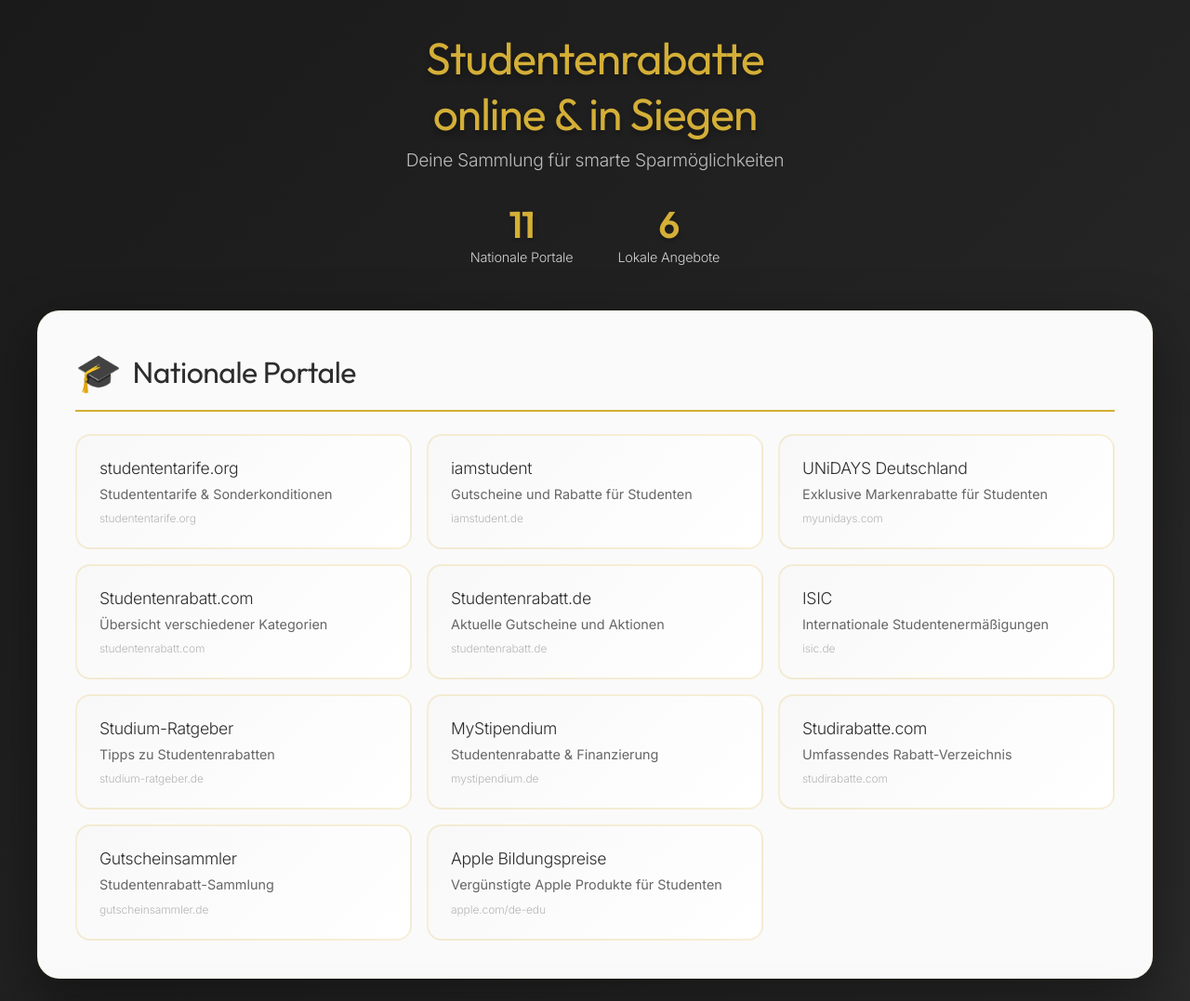
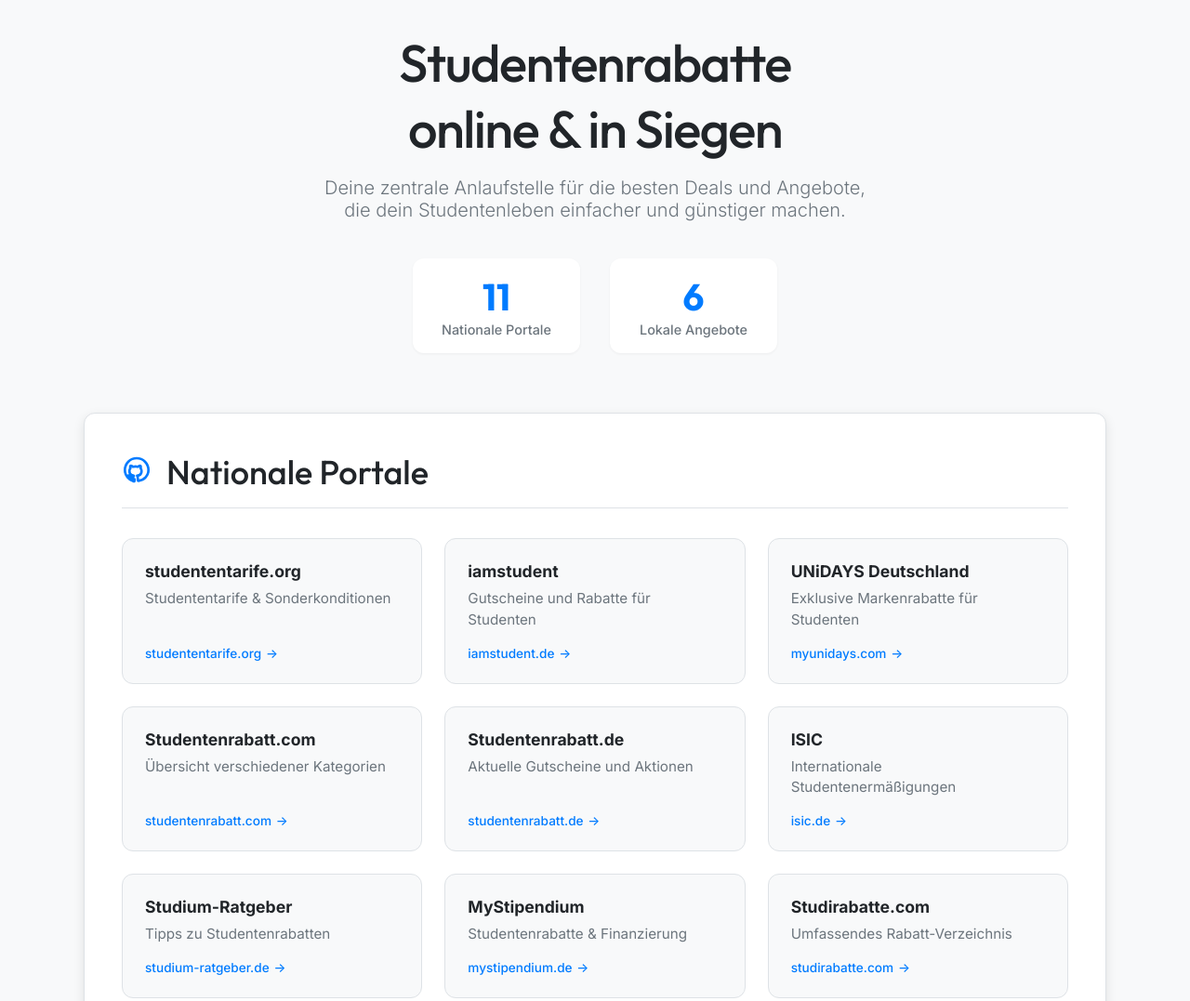
Before and after one commit to marcusmaletz/offers, a plain HTML site: page index.html in a window 1280 px wide. Shown: the top 1077 px of the page at 93% size. Drawn offline with Linux system fonts and the light colour scheme.

Commit message:
Add files via upload

```diff
--- a/index.html
+++ b/index.html
@@ -6,8 +6,20 @@
     <title>Studentenrabatte</title>
     <link rel="preconnect" href="https://fonts.googleapis.com">
     <link rel="preconnect" href="https://fonts.gstatic.com" crossorigin>
-    <link href="https://fonts.googleapis.com/css2?family=Inter:wght@300;400;500;600;700;800&family=Outfit:wght@400;500;600;700;800&display=swap" rel="stylesheet">
+    <link href="https://fonts.googleapis.com/css2?family=Inter:wght@300;400;500;700&family=Outfit:wght@300;500;700&display=swap" rel="stylesheet">
     <style>
+        :root {
+            --color-background: #f8f9fa;
+            --color-surface: #ffffff;
+            --color-primary: #007bff;
+            --color-text-primary: #212529;
+            --color-text-secondary: #6c757d;
+            --color-border: #dee2e6;
+            --shadow-sm: 0 1px 3px rgba(0,0,0,0.05);
+            --shadow-md: 0 4px 12px rgba(0,0,0,0.1);
+            --border-radius: 12px;
+        }
+
         * {
             margin: 0;
             padding: 0;
@@ -16,221 +28,180 @@
 
         body {
             font-family: 'Inter', -apple-system, BlinkMacSystemFont, 'Segoe UI', Roboto, sans-serif;
-            background: linear-gradient(135deg, #1a1a1a 0%, #2d2d2d 100%);
+            background-color: var(--color-background);
             min-height: 100vh;
             padding: 2rem;
-            color: #333;
+            color: var(--color-text-primary);
+            -webkit-font-smoothing: antialiased;
+            -moz-osx-font-smoothing: grayscale;
         }
 
         .container {
-            max-width: 1200px;
+            max-width: 1100px;
             margin: 0 auto;
         }
 
         header {
             text-align: center;
-            margin-bottom: 3rem;
+            margin-bottom: 4rem;
             animation: fadeInDown 0.8s ease-out;
         }
 
         h1 {
             font-family: 'Outfit', sans-serif;
-            font-size: 3rem;
-            color: #d4af37;
-            margin-bottom: 0.5rem;
-            font-weight: 200;
-            text-shadow: 0 4px 6px rgba(0,0,0,0.3);
-            letter-spacing: -1px;
+            font-size: 3.5rem;
+            color: var(--color-text-primary);
+            margin-bottom: 1rem;
+            font-weight: 500;
+            letter-spacing: -1.5px;
         }
 
         .subtitle {
             font-family: 'Inter', sans-serif;
-            color: rgba(255,255,255,0.7);
-            font-size: 1.2rem;
-            font-weight: 200;
-            letter-spacing: -0.3px;
-        }
-
-        .section {
-            background: rgba(255, 255, 255, 0.98);
-            backdrop-filter: blur(10px);
-            border-radius: 24px;
-            padding: 2.5rem;
-            margin-bottom: 2rem;
-            box-shadow: 0 20px 60px rgba(0,0,0,0.4);
-            animation: fadeInUp 0.8s ease-out;
-            transition: transform 0.3s ease, box-shadow 0.3s ease;
-            border: 1px solid rgba(212, 175, 55, 0.1);
-        }
-
-        .section:hover {
-            transform: translateY(-5px);
-            box-shadow: 0 25px 70px rgba(0,0,0,0.5);
-        }
-
-        .section-title {
-            font-family: 'Outfit', sans-serif;
-            font-size: 2rem;
-            margin-bottom: 1.5rem;
-            color: #2d2d2d;
-            display: flex;
-            align-items: center;
-            gap: 0.75rem;
-            font-weight: 200;
-            border-bottom: 2px solid #d4af37;
-            padding-bottom: 1rem;
-            letter-spacing: -0.5px;
-        }
-
-        .section-title .icon {
-            font-size: 2.5rem;
-        }
-
-        .links-grid {
-            display: grid;
-            grid-template-columns: repeat(auto-fill, minmax(300px, 1fr));
-            gap: 1rem;
-        }
-
-        .link-card {
-            background: linear-gradient(135deg, #f8f8f8 0%, #ffffff 100%);
-            border: 2px solid rgba(212, 175, 55, 0.2);
-            border-radius: 16px;
-            padding: 1.5rem;
-            text-decoration: none;
-            color: #333;
-            transition: all 0.3s ease;
-            position: relative;
-            overflow: hidden;
-        }
-
-        .link-card::before {
-            content: '';
-            position: absolute;
-            top: 0;
-            left: 0;
-            right: 0;
-            bottom: 0;
-            background: linear-gradient(135deg, #d4af37 0%, #c9a961 100%);
-            opacity: 0;
-            transition: opacity 0.3s ease;
-            z-index: 0;
-        }
-
-        .link-card:hover::before {
-            opacity: 0.08;
-        }
-
-        .link-card:hover {
-            border-color: #d4af37;
-            transform: translateY(-3px);
-            box-shadow: 0 10px 30px rgba(212, 175, 55, 0.3);
-        }
-
-        .link-content {
-            position: relative;
-            z-index: 1;
-        }
-
-        .link-title {
-            font-family: 'Inter', sans-serif;
-            font-weight: 200;
-            font-size: 1.1rem;
-            margin-bottom: 0.5rem;
-            color: #2d2d2d;
-            letter-spacing: -0.3px;
-        }
-
-        .link-description {
-            font-size: 0.9rem;
-            color: #666;
-            line-height: 1.4;
-            font-weight: 400;
-        }
-
-        .link-url {
-            font-size: 0.75rem;
-            color: #999;
-            margin-top: 0.5rem;
-            display: block;
-            opacity: 0.7;
+            color: var(--color-text-secondary);
+            font-size: 1.25rem;
             font-weight: 300;
-            letter-spacing: -0.1px;
-        }
-
-        @keyframes fadeInDown {
-            from {
-                opacity: 0;
-                transform: translateY(-30px);
-            }
-            to {
-                opacity: 1;
-                transform: translateY(0);
-            }
-        }
-
-        @keyframes fadeInUp {
-            from {
-                opacity: 0;
-                transform: translateY(30px);
-            }
-            to {
-                opacity: 1;
-                transform: translateY(0);
-            }
-        }
-
-        .section:nth-child(2) {
-            animation-delay: 0.1s;
-        }
-
-        .section:nth-child(3) {
-            animation-delay: 0.2s;
-        }
-
-        @media (max-width: 768px) {
-            h1 {
-                font-size: 2rem;
-            }
-
-            .section {
-                padding: 1.5rem;
-            }
-
-            .links-grid {
-                grid-template-columns: 1fr;
-            }
+            max-width: 600px;
+            margin: 0 auto 2rem;
         }
 
         .stats {
             display: flex;
             justify-content: center;
-            gap: 3rem;
-            margin-top: 2rem;
+            gap: 2rem;
+            margin-top: 2.5rem;
             flex-wrap: wrap;
         }
 
         .stat {
+            background-color: var(--color-surface);
+            padding: 1rem 1.5rem;
+            border-radius: var(--border-radius);
+            box-shadow: var(--shadow-sm);
             text-align: center;
-            color: white;
+            min-width: 180px;
         }
 
         .stat-number {
             font-family: 'Outfit', sans-serif;
             font-size: 2.5rem;
-            font-weight: 600;
+            font-weight: 700;
             display: block;
-            color: #d4af37;
-            text-shadow: 0 2px 4px rgba(0,0,0,0.3);
-            letter-spacing: -1px;
+            color: var(--color-primary);
         }
 
         .stat-label {
             font-family: 'Inter', sans-serif;
             font-size: 0.9rem;
-            opacity: 0.8;
-            font-weight: 300;
-            letter-spacing: -0.2px;
+            color: var(--color-text-secondary);
+            font-weight: 500;
+        }
+
+        .section {
+            background: var(--color-surface);
+            border-radius: var(--border-radius);
+            padding: 2.5rem;
+            margin-bottom: 2.5rem;
+            box-shadow: var(--shadow-md);
+            animation: fadeInUp 0.8s ease-out;
+            border: 1px solid var(--color-border);
+        }
+
+        .section-title {
+            font-family: 'Outfit', sans-serif;
+            font-size: 2.25rem;
+            margin-bottom: 2rem;
+            color: var(--color-text-primary);
+            display: flex;
+            align-items: center;
+            gap: 1rem;
+            font-weight: 500;
+            padding-bottom: 1rem;
+            border-bottom: 1px solid var(--color-border);
+        }
+
+        .section-title .icon {
+            color: var(--color-primary);
+        }
+
+        .links-grid {
+            display: grid;
+            grid-template-columns: repeat(auto-fill, minmax(280px, 1fr));
+            gap: 1.5rem;
+        }
+
+        .link-card {
+            background-color: var(--color-background);
+            border: 1px solid var(--color-border);
+            border-radius: var(--border-radius);
+            padding: 1.5rem;
+            text-decoration: none;
+            color: var(--color-text-primary);
+            transition: transform 0.3s ease, box-shadow 0.3s ease, border-color 0.3s ease;
+            display: flex;
+            flex-direction: column;
+            justify-content: space-between;
+        }
+
+        .link-card:hover {
+            transform: translateY(-5px);
+            box-shadow: var(--shadow-md);
+            border-color: var(--color-primary);
+        }
+
+        .link-title {
+            font-weight: 700;
+            font-size: 1.1rem;
+            margin-bottom: 0.5rem;
+            color: var(--color-text-primary);
+        }
+
+        .link-description {
+            font-size: 0.95rem;
+            color: var(--color-text-secondary);
+            line-height: 1.5;
+            font-weight: 400;
+            flex-grow: 1;
+            margin-bottom: 1rem;
+        }
+
+        .link-url {
+            font-size: 0.85rem;
+            color: var(--color-primary);
+            font-weight: 500;
+            display: flex;
+            align-items: center;
+            gap: 0.3rem;
+        }
+
+        .link-url::after {
+            content: '→';
+            transition: transform 0.3s ease;
+        }
+
+        .link-card:hover .link-url::after {
+            transform: translateX(4px);
+        }
+
+        @keyframes fadeInDown {
+            from { opacity: 0; transform: translateY(-20px); }
+            to { opacity: 1; transform: translateY(0); }
+        }
+
+        @keyframes fadeInUp {
+            from { opacity: 0; transform: translateY(20px); }
+            to { opacity: 1; transform: translateY(0); }
+        }
+
+        .section:nth-child(2) { animation-delay: 0.1s; }
+        .section:nth-child(3) { animation-delay: 0.2s; }
+
+        @media (max-width: 768px) {
+            body { padding: 1rem; }
+            h1 { font-size: 2.5rem; }
+            .subtitle { font-size: 1.1rem; }
+            .section { padding: 1.5rem; }
+            .links-grid { grid-template-columns: 1fr; }
         }
     </style>
 </head>
@@ -238,7 +209,7 @@
     <div class="container">
         <header>
             <h1>Studentenrabatte<br>online & in Siegen</h1>
-            <p class="subtitle">Deine Sammlung für smarte Sparmöglichkeiten</p>
+            <p class="subtitle">Deine zentrale Anlaufstelle für die besten Deals und Angebote, die dein Studentenleben einfacher und günstiger machen.</p>
             <div class="stats">
                 <div class="stat">
                     <span class="stat-number">11</span>
@@ -253,7 +224,9 @@
 
         <div class="section">
             <h2 class="section-title">
-                <span class="icon">🎓</span>
+                <span class="icon">
+                    <svg xmlns="http://www.w3.org/2000/svg" width="32" height="32" viewBox="0 0 24 24" fill="none" stroke="currentColor" stroke-width="2" stroke-linecap="round" stroke-linejoin="round"><path d="M21.5 12.5c0-5.25-4.25-9.5-9.5-9.5S2.5 7.25 2.5 12.5c0 4.45 3.05 8.2 7.15 9.25.4.05.6-.15.6-.35v-1.5c-3 .65-3.65-1.45-3.65-1.45-.35-.9-.85-1.15-.85-1.15-.7-.5.05-.5.05-.5.8.05 1.2.8 1.2.8.7 1.2 1.85.85 2.3.65.1-.5.25-.85.45-1.05-1.75-.2-3.6-1.1-3.6-3.9 0-.85.3-1.55.8-2.1-.1-.2-.35-1 .05-2.05 0 0 .65-.2 2.15.8.6-.15 1.25-.25 1.9-.25s1.3.1 1.9.25c1.5-1 2.15-.8 2.15-.8.4 1.05.15 1.85.05 2.05.5.55.8 1.25.8 2.1 0 2.8-1.85 3.7-3.6 3.9.3.25.55.75.55 1.5v2.2c0 .2.2.4.6.35C18.45 20.7 21.5 16.95 21.5 12.5z"></path></svg>
+                </span>
                 Nationale Portale
             </h2>
             <div class="links-grid">
@@ -261,95 +234,87 @@
                     <div class="link-content">
                         <div class="link-title">studententarife.org</div>
                         <div class="link-description">Studententarife & Sonderkonditionen</div>
-                        <span class="link-url">studententarife.org</span>
                     </div>
+                    <span class="link-url">studententarife.org</span>
                 </a>
-
                 <a href="https://www.iamstudent.de/" class="link-card" target="_blank">
                     <div class="link-content">
                         <div class="link-title">iamstudent</div>
                         <div class="link-description">Gutscheine und Rabatte für Studenten</div>
-                        <span class="link-url">iamstudent.de</span>
                     </div>
+                    <span class="link-url">iamstudent.de</span>
                 </a>
-
                 <a href="https://www.myunidays.com/DE/de-DE" class="link-card" target="_blank">
                     <div class="link-content">
                         <div class="link-title">UNiDAYS Deutschland</div>
                         <div class="link-description">Exklusive Markenrabatte für Studenten</div>
-                        <span class="link-url">myunidays.com</span>
                     </div>
+                    <span class="link-url">myunidays.com</span>
                 </a>
-
                 <a href="https://studentenrabatt.com/" class="link-card" target="_blank">
                     <div class="link-content">
                         <div class="link-title">Studentenrabatt.com</div>
                         <div class="link-description">Übersicht verschiedener Kategorien</div>
-                        <span class="link-url">studentenrabatt.com</span>
                     </div>
+                    <span class="link-url">studentenrabatt.com</span>
                 </a>
-
                 <a href="https://www.studentenrabatt.de/" class="link-card" target="_blank">
                     <div class="link-content">
                         <div class="link-title">Studentenrabatt.de</div>
                         <div class="link-description">Aktuelle Gutscheine und Aktionen</div>
-                        <span class="link-url">studentenrabatt.de</span>
                     </div>
+                    <span class="link-url">studentenrabatt.de</span>
                 </a>
-
                 <a href="https://isic.de/de/rabatte/" class="link-card" target="_blank">
                     <div class="link-content">
                         <div class="link-title">ISIC</div>
                         <div class="link-description">Internationale Studentenermäßigungen</div>
-                        <span class="link-url">isic.de</span>
                     </div>
+                    <span class="link-url">isic.de</span>
                 </a>
-
                 <a href="https://www.studium-ratgeber.de/studentenleben/als-student-sparen/studentenrabatte/" class="link-card" target="_blank">
                     <div class="link-content">
                         <div class="link-title">Studium-Ratgeber</div>
                         <div class="link-description">Tipps zu Studentenrabatten</div>
-                        <span class="link-url">studium-ratgeber.de</span>
                     </div>
+                    <span class="link-url">studium-ratgeber.de</span>
                 </a>
-
                 <a href="https://www.mystipendium.de/studienfinanzierung/studentenrabatt" class="link-card" target="_blank">
                     <div class="link-content">
                         <div class="link-title">MyStipendium</div>
                         <div class="link-description">Studentenrabatte & Finanzierung</div>
-                        <span class="link-url">mystipendium.de</span>
                     </div>
+                    <span class="link-url">mystipendium.de</span>
                 </a>
-
                 <a href="https://studirabatte.com/" class="link-card" target="_blank">
                     <div class="link-content">
                         <div class="link-title">Studirabatte.com</div>
                         <div class="link-description">Umfassendes Rabatt-Verzeichnis</div>
-                        <span class="link-url">studirabatte.com</span>
                     </div>
+                    <span class="link-url">studirabatte.com</span>
                 </a>
-
                 <a href="https://www.gutscheinsammler.de/studentenrabatt" class="link-card" target="_blank">
                     <div class="link-content">
                         <div class="link-title">Gutscheinsammler</div>
                         <div class="link-description">Studentenrabatt-Sammlung</div>
-                        <span class="link-url">gutscheinsammler.de</span>
                     </div>
+                    <span class="link-url">gutscheinsammler.de</span>
                 </a>
-
                 <a href="https://www.apple.com/de-edu/store" class="link-card" target="_blank">
                     <div class="link-content">
                         <div class="link-title">Apple Bildungspreise</div>
                         <div class="link-description">Vergünstigte Apple Produkte für Studenten</div>
-                        <span class="link-url">apple.com/de-edu</span>
                     </div>
+                    <span class="link-url">apple.com/de-edu</span>
                 </a>
             </div>
         </div>
 
         <div class="section">
             <h2 class="section-title">
-                <span class="icon">🎓</span>
+                <span class="icon">
+                    <svg xmlns="http://www.w3.org/2000/svg" width="32" height="32" viewBox="0 0 24 24" fill="none" stroke="currentColor" stroke-width="2" stroke-linecap="round" stroke-linejoin="round"><path d="M12 22s-8-4.5-8-11.8A8 8 0 0 1 12 2a8 8 0 0 1 8 8.2c0 7.3-8 11.8-8 11.8z"></path><circle cx="12" cy="10" r="3"></circle></svg>
+                </span>
                 Siegen – Lokale Angebote
             </h2>
             <div class="links-grid">
@@ -357,48 +322,36 @@
                     <div class="link-content">
                         <div class="link-title">UNISTAR Siegen</div>
                         <div class="link-description">Offizielle Info der Uni Siegen</div>
-                        <span class="link-url">uni-siegen.de</span>
                     </div>
+                    <span class="link-url">uni-siegen.de</span>
                 </a>
-
-                <!--<a href="https://www.facebook.com/UNISTARSIEGEN/" class="link-card" target="_blank">
-                    <div class="link-content">
-                        <div class="link-title">UNISTAR Siegen</div>
-                        <div class="link-description">Facebook-Seite mit Aktionen</div>
-                        <span class="link-url">facebook.com</span>
-                    </div>
-                </a>-->
-
                 <a href="https://www.siegen.de/fileadmin/user_upload/Dokumente/Ehrenamt/EhrenamtskarteVerguenstigungen.pdf" class="link-card" target="_blank">
                     <div class="link-content">
                         <div class="link-title">Stadt Siegen</div>
                         <div class="link-description">PDF mit Vergünstigungen</div>
-                        <span class="link-url">siegen.de</span>
                     </div>
+                    <span class="link-url">siegen.de</span>
                 </a>
-
                 <a href="https://www.mystipendium.de/stipendien/begruessungsgeld-siegen" class="link-card" target="_blank">
                     <div class="link-content">
                         <div class="link-title">Begrüßungsgeld Siegen</div>
                         <div class="link-description">Finanzielle Unterstützung der Stadt</div>
-                        <span class="link-url">mystipendium.de</span>
                     </div>
+                    <span class="link-url">mystipendium.de</span>
                 </a>
-
                 <a href="https://www.studierendenwerk-siegen.de/" class="link-card" target="_blank">
                     <div class="link-content">
                         <div class="link-title">Studierendenwerk Siegen</div>
                         <div class="link-description">Zentrale Anlaufstelle für Studierende</div>
-                        <span class="link-url">studierendenwerk-siegen.de</span>
                     </div>
+                    <span class="link-url">studierendenwerk-siegen.de</span>
                 </a>
-
                 <a href="https://www.kulturregion-siegen.de/" class="link-card" target="_blank">
                     <div class="link-content">
                         <div class="link-title">Kulturregion Siegen</div>
                         <div class="link-description">Kulturelle Angebote in der Region</div>
-                        <span class="link-url">kulturregion-siegen.de</span>
                     </div>
+                    <span class="link-url">kulturregion-siegen.de</span>
                 </a>
             </div>
         </div>
```
